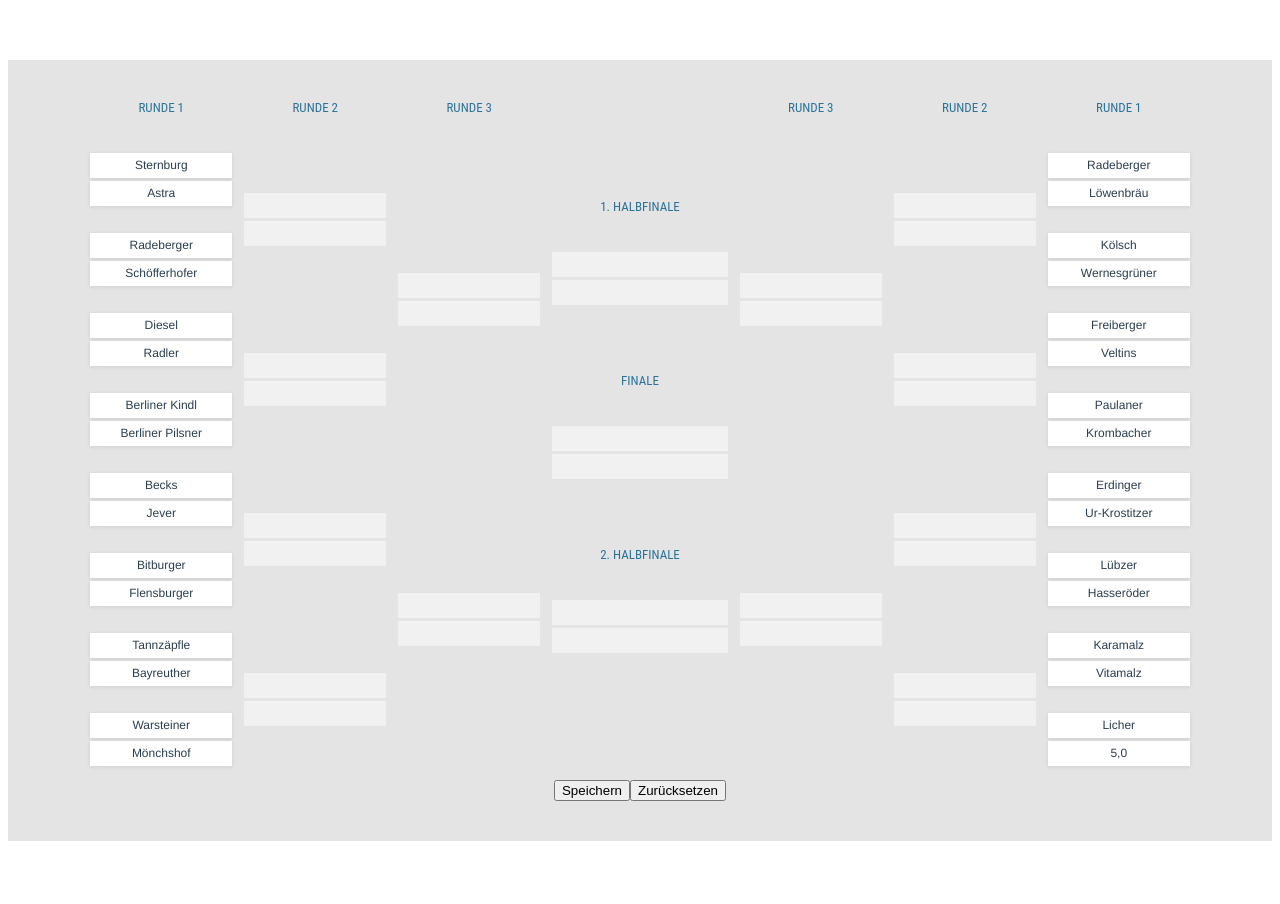
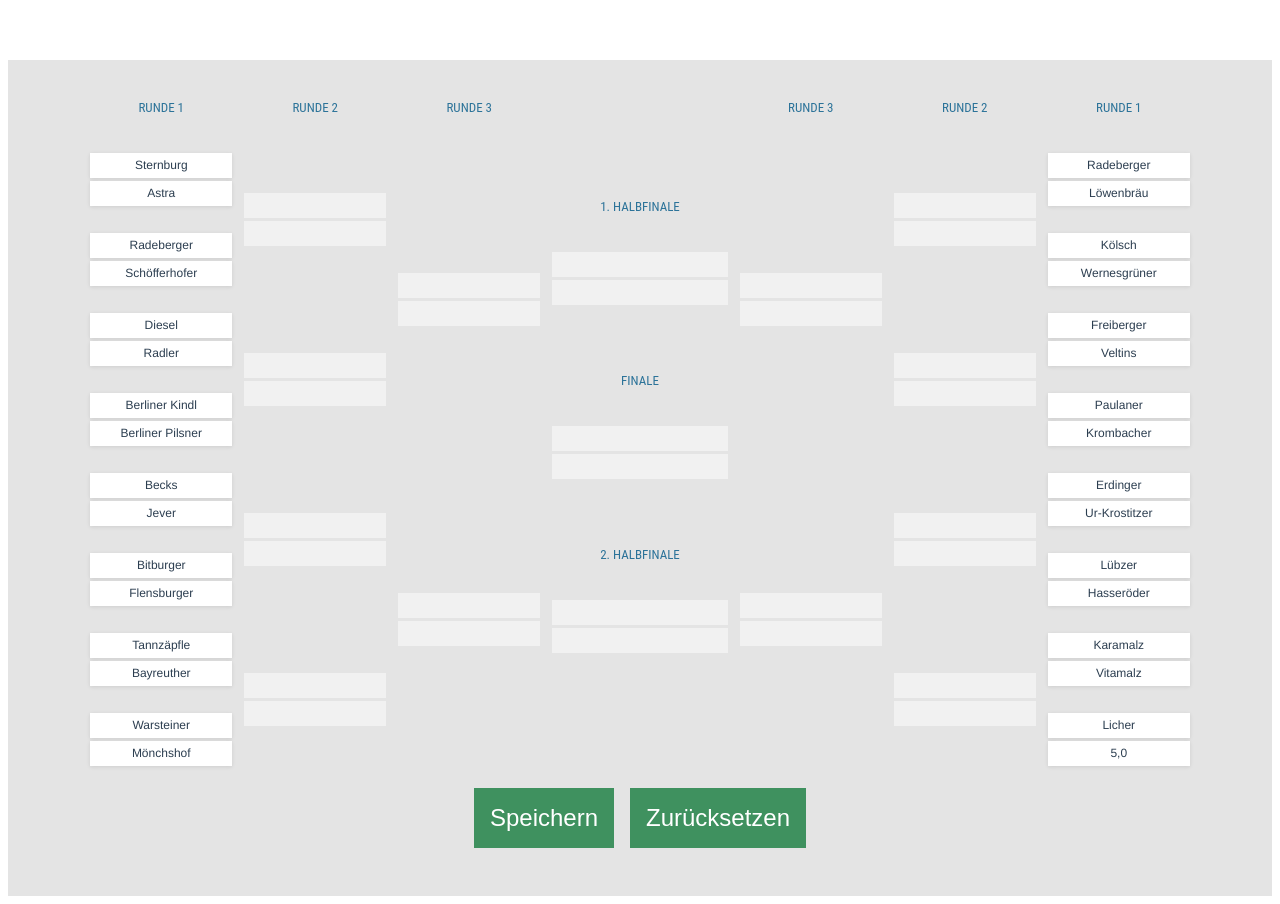
Before and after one commit to julianegoe/beerTournament, a Vue app: page / in a window 1280 px wide. Before the commit the page ends 849 px from the top, so only its background shows below. Built offline with nearby package versions, Linux system fonts and the light colour scheme; no server answers; the database is empty.

Commit message:
styled buttons

```diff
--- a/src/components/Tree.vue
+++ b/src/components/Tree.vue
@@ -157,8 +157,8 @@
     <!-- END ROUND ONE -->
    </div>
   </div>
-  <button type="button" @click="addDatatoDatabase">Speichern</button>
-  <button type="button" @click="resetDatabase">Zurücksetzen</button>
+  <button class="base-btn" type="button" @click="addDatatoDatabase">Speichern</button>
+  <button class="base-btn" type="button" @click="resetDatabase">Zurücksetzen</button>
  </section>
 </template>
 
@@ -543,6 +543,22 @@
  font-family: "Istok Web", sans-serif;
  color: #3f915f;
 }
+.base-btn {
+  color: white;
+  padding: 1rem;
+  margin: 0.5rem;
+  border: none;
+  background: #3f915f;
+  font-size: 1.5rem;
+  cursor: pointer;
+}
+.base-btn:hover {
+  background: #225535;
+}
+.base-btn:active {
+  background: #225535;
+
+}
 
 @media screen and (min-width: 981px) and (max-width: 1099px) {
  .container {
```
